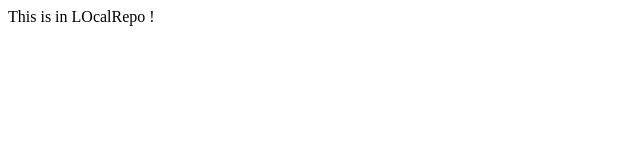
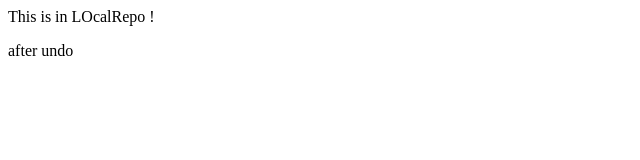
Before and after one commit to ANU-2524/Github_LocalRepo, a plain HTML site: page index.html in a window 1280 px wide. Shown: the full height of the page, 0-640 px from the left. Drawn offline with Linux system fonts and the light colour scheme.

Commit message:
undo done

```diff
--- a/index.html
+++ b/index.html
@@ -1 +1,3 @@
 <p> This is in LOcalRepo !</p>
+
+<p> after undo</p>
```
